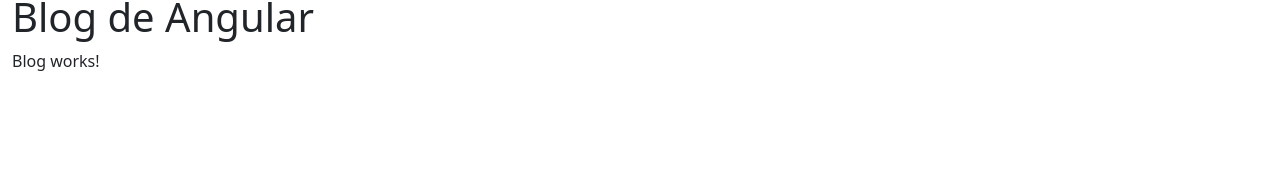
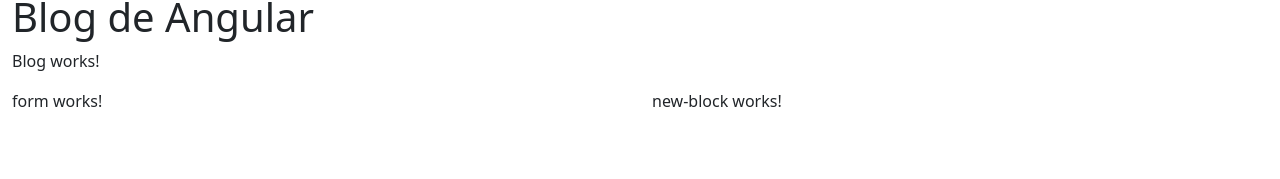
Before and after one commit to MarcoVProgram/BloggingAngular, an Angular app: page / in a window 1280 px wide. Shown: the part 103-282 px from the top of the page. Built offline with nearby package versions, Linux system fonts and the light colour scheme.

Commit message:
Implementación de diferentes elementos
Criterio 3
Maquetar las áreas dentro del
componente con html y css. 10%

```diff
--- a/angular.json
+++ b/angular.json
@@ -2,7 +2,8 @@
   "$schema": "./node_modules/@angular/cli/lib/config/schema.json",
   "version": 1,
   "cli": {
-    "packageManager": "npm"
+    "packageManager": "npm",
+    "analytics": false
   },
   "newProjectRoot": "projects",
   "projects": {
--- a/src/app/components/blog/blog.component.html
+++ b/src/app/components/blog/blog.component.html
@@ -1,4 +1,12 @@
 <section class="container-fluid flex-grow-1">
     <h1>Blog de Angular</h1>
     <p>Blog works!</p>
+    <div class="row">
+        <div class="col">
+            <app-form></app-form>
+        </div>
+        <div class="col">
+            <app-new-block></app-new-block>
+        </div>
+    </div>
 </section>
--- a/src/app/components/blog/blog.component.ts
+++ b/src/app/components/blog/blog.component.ts
@@ -1,7 +1,9 @@
 import { Component } from '@angular/core';
+import { FormComponent } from '../../form/form.component';
+import { NewBlockComponent } from '../../new-block/new-block.component';
 
 @Component({
-  imports: [],
+  imports: [FormComponent, NewBlockComponent],
   selector: 'app-blog',
   styleUrl: './blog.component.css',
   templateUrl: './blog.component.html',
--- /dev/null
+++ b/src/app/form/form.component.html
@@ -0,0 +1 @@
+<p>form works!</p>
--- /dev/null
+++ b/src/app/new-block/new-block.component.html
@@ -0,0 +1 @@
+<p>new-block works!</p>
```
Also changed, not shown: src/app/form/form.component.ts (added, +9 -0 lines), src/app/interfaces/inoticia.interface.ts (+6 -1 lines), src/app/new-block/new-block.component.ts (added, +9 -0 lines), src/app/form/form.component.css (added), src/app/new-block/new-block.component.css (added).
